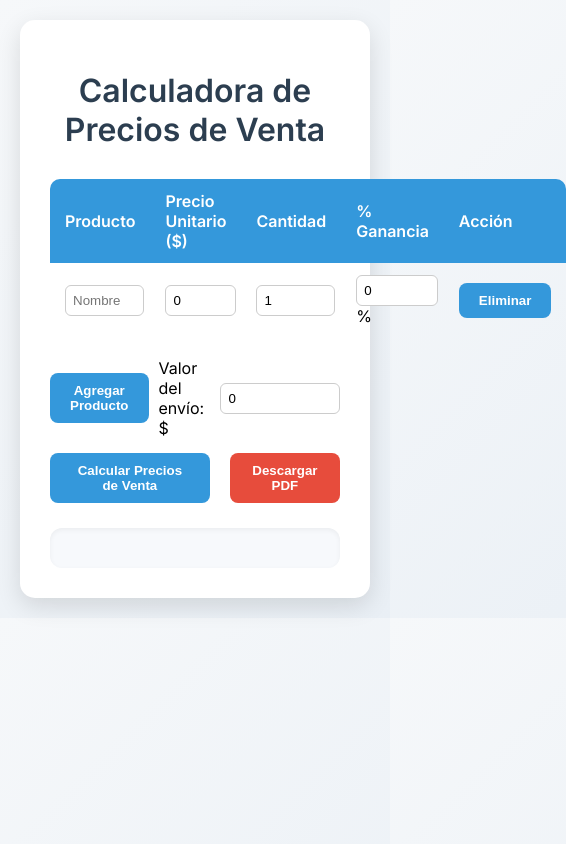
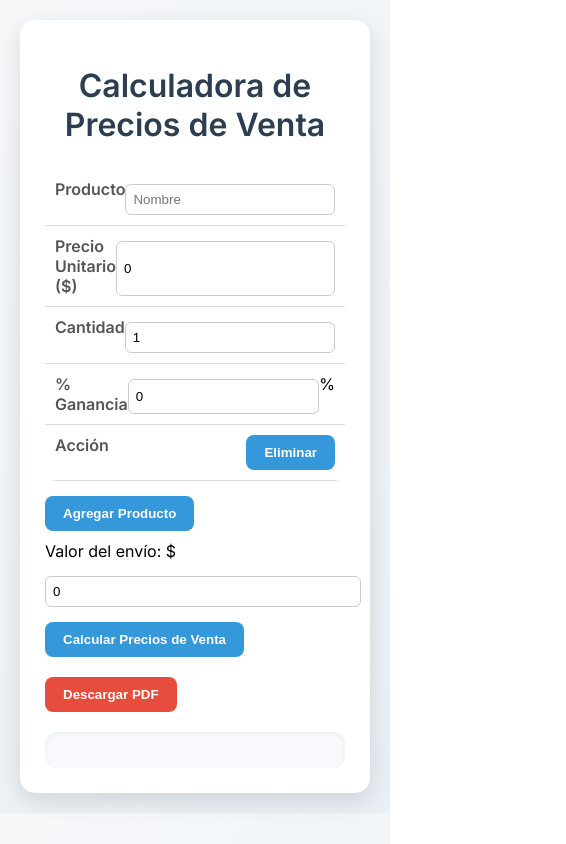
Before and after one commit to juanjuan03132018-ui/calculadoraproductos, a plain HTML site: page index.html in a window 390 px wide. Both pictures are taken after a click on the button "Agregar Producto". Shown: the whole page, 566 px wide, since content can reach past the window. Drawn offline with nearby package versions, Linux system fonts and the light colour scheme.

Commit message:
Add files via upload

```diff
--- a/index.html
+++ b/index.html
@@ -17,14 +17,14 @@
   h1 {
     text-align: center;
     color: #2c3e50;
-    margin-bottom: 30px;
+    margin-bottom: 25px;
   }
 
   .container {
     max-width: 900px;
     margin: auto;
     background: #ffffff;
-    padding: 30px;
+    padding: 25px;
     border-radius: 15px;
     box-shadow: 0 8px 25px rgba(0,0,0,0.12);
   }
@@ -32,13 +32,13 @@
   table {
     width: 100%;
     border-collapse: collapse;
-    margin-bottom: 20px;
+    margin-bottom: 15px;
     border-radius: 10px;
     overflow: hidden;
   }
 
   th, td {
-    padding: 12px 15px;
+    padding: 12px 10px;
     text-align: left;
   }
 
@@ -67,7 +67,7 @@
   }
 
   button {
-    padding: 10px 20px;
+    padding: 10px 18px;
     background: #3498db;
     color: white;
     border: none;
@@ -91,11 +91,12 @@
   }
 
   .result {
-    margin-top: 25px;
+    margin-top: 20px;
     background: #f7f9fc;
-    padding: 20px;
+    padding: 18px;
     border-radius: 12px;
     box-shadow: inset 0 2px 5px rgba(0,0,0,0.05);
+    overflow-x: auto;
   }
 
   label {
@@ -104,9 +105,49 @@
 
   .flex-row {
     display: flex;
+    flex-wrap: wrap;
     align-items: center;
     gap: 10px;
     margin-top: 15px;
+  }
+
+  @media screen and (max-width: 600px) {
+    table, thead, tbody, th, td, tr {
+      display: block;
+    }
+
+    th {
+      display: none;
+    }
+
+    td {
+      display: flex;
+      justify-content: space-between;
+      padding: 10px;
+      border-bottom: 1px solid #ddd;
+    }
+
+    td::before {
+      content: attr(data-label);
+      font-weight: 600;
+      color: #555;
+      flex: 1;
+    }
+
+    input[type="text"], input[type="number"] {
+      width: 100%;
+      margin-top: 5px;
+    }
+
+    .flex-row {
+      flex-direction: column;
+      align-items: flex-start;
+    }
+
+    .btn-pdf {
+      margin-left: 0;
+      margin-top: 10px;
+    }
   }
 </style>
 </head>
@@ -151,11 +192,11 @@ function addProduct() {
   const row = document.createElement('tr');
   row.id = 'productRow' + productCount;
   row.innerHTML = `
-    <td><input type="text" placeholder="Nombre" /></td>
-    <td><input type="number" value="0" min="0"/></td>
-    <td><input type="number" value="1" min="1"/></td>
-    <td><input type="number" value="0" min="0"/>%</td>
-    <td><button onclick="removeProduct('productRow${productCount}')">Eliminar</button></td>
+    <td data-label="Producto"><input type="text" placeholder="Nombre" /></td>
+    <td data-label="Precio Unitario ($)"><input type="number" value="0" min="0"/></td>
+    <td data-label="Cantidad"><input type="number" value="1" min="1"/></td>
+    <td data-label="% Ganancia"><input type="number" value="0" min="0"/>%</td>
+    <td data-label="Acción"><button onclick="removeProduct('productRow${productCount}')">Eliminar</button></td>
   `;
   tableBody.appendChild(row);
 }
```
